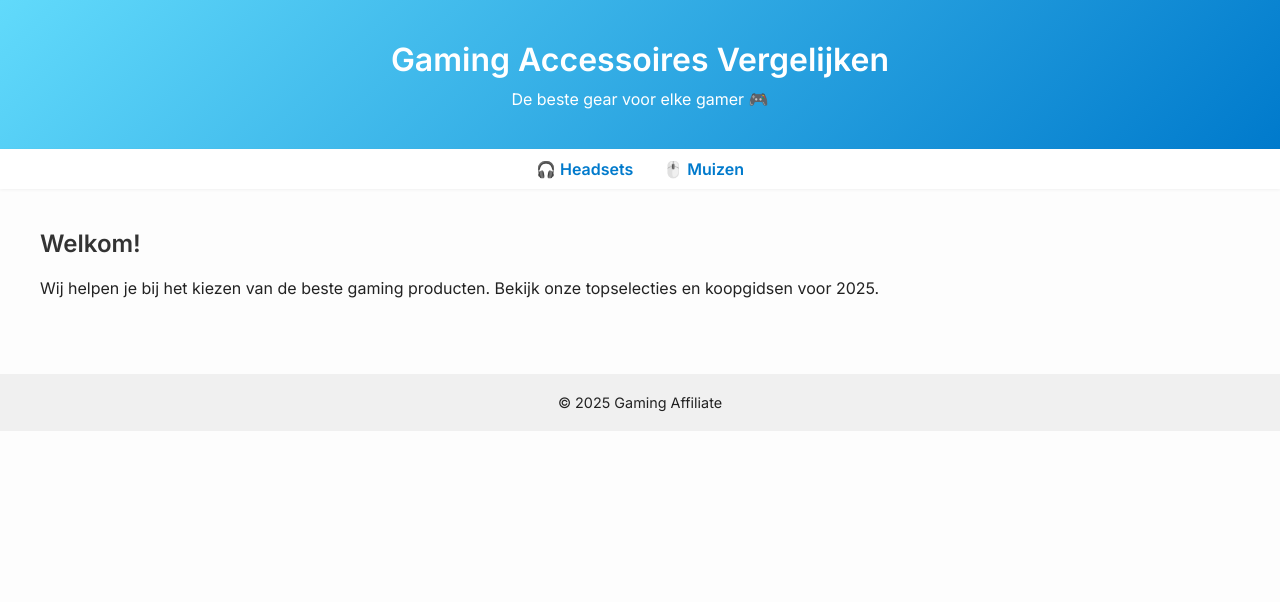
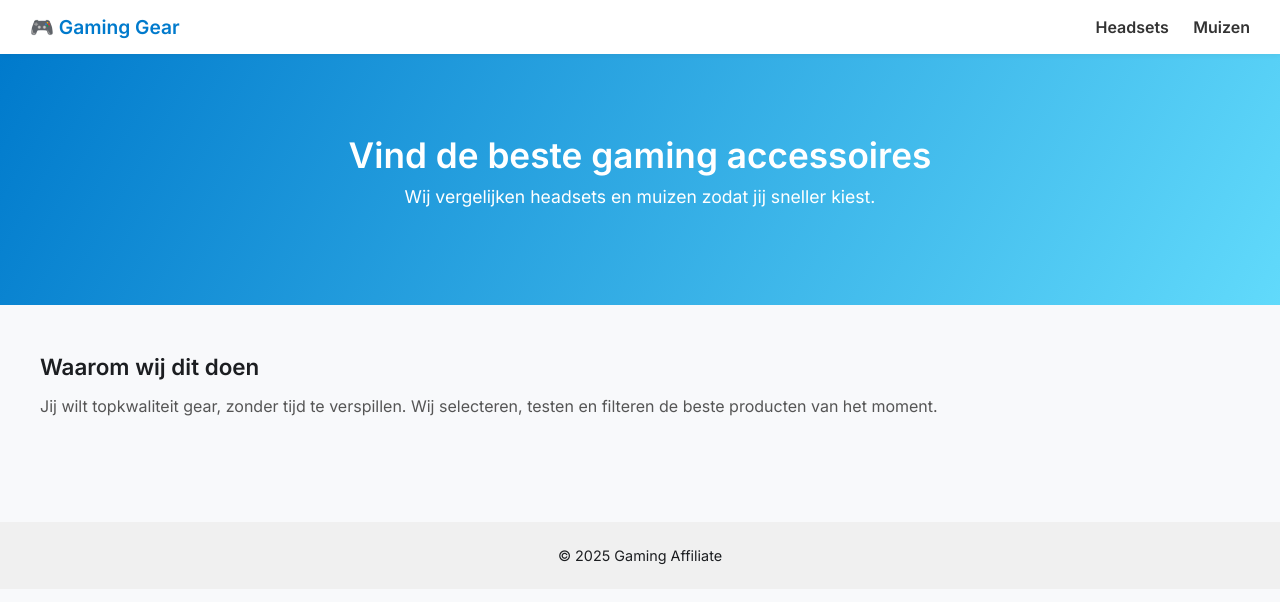
Before and after one commit to Duitser/Gaming, a plain HTML site: page index.html in a window 1280 px wide. Drawn offline with Linux system fonts and the light colour scheme.

Commit message:
Add files via upload

```diff
--- a/index.html
+++ b/index.html
@@ -8,18 +8,21 @@
     <link href="https://fonts.googleapis.com/css2?family=Inter:wght@400;600&display=swap" rel="stylesheet">
 </head>
 <body>
-    <header>
-        <h1>Gaming Accessoires Vergelijken</h1>
-        <p>De beste gear voor elke gamer 🎮</p>
+    <nav class="navbar">
+        <a href="index.html" class="logo">🎮 Gaming Gear</a>
+        <div class="menu">
+            <a href="headsets.html">Headsets</a>
+            <a href="muizen.html">Muizen</a>
+        </div>
+    </nav>
+    <header class="hero">
+        <h1>Vind de beste gaming accessoires</h1>
+        <p>Wij vergelijken headsets en muizen zodat jij sneller kiest.</p>
     </header>
-    <nav>
-        <a href="headsets.html">🎧 Headsets</a>
-        <a href="muizen.html">🖱️ Muizen</a>
-    </nav>
     <main>
-        <section>
-            <h2>Welkom!</h2>
-            <p>Wij helpen je bij het kiezen van de beste gaming producten. Bekijk onze topselecties en koopgidsen voor 2025.</p>
+        <section class="intro">
+            <h2>Waarom wij dit doen</h2>
+            <p>Jij wilt topkwaliteit gear, zonder tijd te verspillen. Wij selecteren, testen en filteren de beste producten van het moment.</p>
         </section>
     </main>
     <footer>&copy; 2025 Gaming Affiliate</footer>
--- a/style.css
+++ b/style.css
@@ -3,69 +3,91 @@ body {
     font-family: 'Inter', sans-serif;
     margin: 0;
     padding: 0;
-    background: #fdfdfd;
-    color: #222;
+    background: #f8f9fb;
+    color: #1c1e21;
 }
 
-header {
-    background: linear-gradient(135deg, #61dafb, #007acc);
-    color: white;
-    padding: 40px 20px;
-    text-align: center;
-    box-shadow: 0 2px 5px rgba(0,0,0,0.1);
+.navbar {
+    position: sticky;
+    top: 0;
+    background: #ffffff;
+    box-shadow: 0 2px 6px rgba(0,0,0,0.05);
+    display: flex;
+    justify-content: space-between;
+    align-items: center;
+    padding: 15px 30px;
+    z-index: 1000;
 }
 
-header h1 {
-    margin: 0;
-    font-size: 2rem;
-}
-
-header p {
-    margin: 10px 0 0;
-    font-size: 1rem;
-}
-
-nav {
-    background: white;
-    display: flex;
-    justify-content: center;
-    padding: 10px 0;
-    box-shadow: 0 1px 3px rgba(0,0,0,0.05);
-}
-
-nav a {
-    margin: 0 15px;
+.navbar .logo {
+    font-size: 1.2rem;
+    font-weight: bold;
     color: #007acc;
-    font-weight: 600;
     text-decoration: none;
 }
 
-nav a:hover {
-    text-decoration: underline;
+.navbar .menu a {
+    margin-left: 20px;
+    text-decoration: none;
+    color: #333;
+    font-weight: 600;
+}
+
+.navbar .menu a:hover {
+    color: #007acc;
+}
+
+header.hero {
+    background: linear-gradient(120deg, #007acc, #61dafb);
+    color: white;
+    text-align: center;
+    padding: 80px 20px;
+}
+
+header.hero h1 {
+    margin: 0;
+    font-size: 2.2rem;
+}
+
+header.hero p {
+    font-size: 1.1rem;
+    margin-top: 10px;
+}
+
+header.subheader {
+    background: #eceff1;
+    text-align: center;
+    padding: 30px 20px;
 }
 
 main {
-    padding: 20px;
     max-width: 1200px;
     margin: auto;
+    padding: 30px 20px;
 }
 
-section h2 {
-    color: #333;
+.intro h2 {
+    font-size: 1.4rem;
+    margin-bottom: 10px;
+}
+
+.intro p {
+    font-size: 1rem;
+    color: #555;
 }
 
 .grid {
     display: grid;
-    gap: 20px;
-    grid-template-columns: repeat(auto-fit, minmax(250px, 1fr));
+    gap: 25px;
+    grid-template-columns: repeat(auto-fit, minmax(260px, 1fr));
 }
 
 .card {
-    background: #fff;
+    background: white;
     border-radius: 12px;
     overflow: hidden;
-    box-shadow: 0 2px 8px rgba(0,0,0,0.08);
-    transition: transform 0.2s;
+    box-shadow: 0 4px 12px rgba(0,0,0,0.05);
+    transition: transform 0.2s ease;
     text-align: center;
     padding-bottom: 20px;
 }
@@ -77,6 +99,7 @@ section h2 {
 .card img {
     width: 100%;
     height: auto;
+    object-fit: cover;
 }
 
 .card h2 {
@@ -85,19 +108,20 @@ section h2 {
 }
 
 .card p {
-    font-size: 0.9rem;
-    color: #555;
+    font-size: 0.95rem;
     padding: 0 10px;
+    color: #444;
 }
 
 .card a {
     display: inline-block;
-    margin-top: 10px;
-    padding: 8px 16px;
+    margin-top: 12px;
+    padding: 10px 16px;
     background: #007acc;
     color: white;
     border-radius: 6px;
     text-decoration: none;
+    font-weight: 500;
 }
 
 .card a:hover {
@@ -106,8 +130,8 @@ section h2 {
 
 footer {
     text-align: center;
-    padding: 20px;
+    padding: 25px;
     font-size: 0.9rem;
     background: #f0f0f0;
-    margin-top: 40px;
+    margin-top: 60px;
 }
```
Also changed, not shown: headsets.html (+14 -7 lines), muizen.html (+14 -7 lines), 1 other file.
